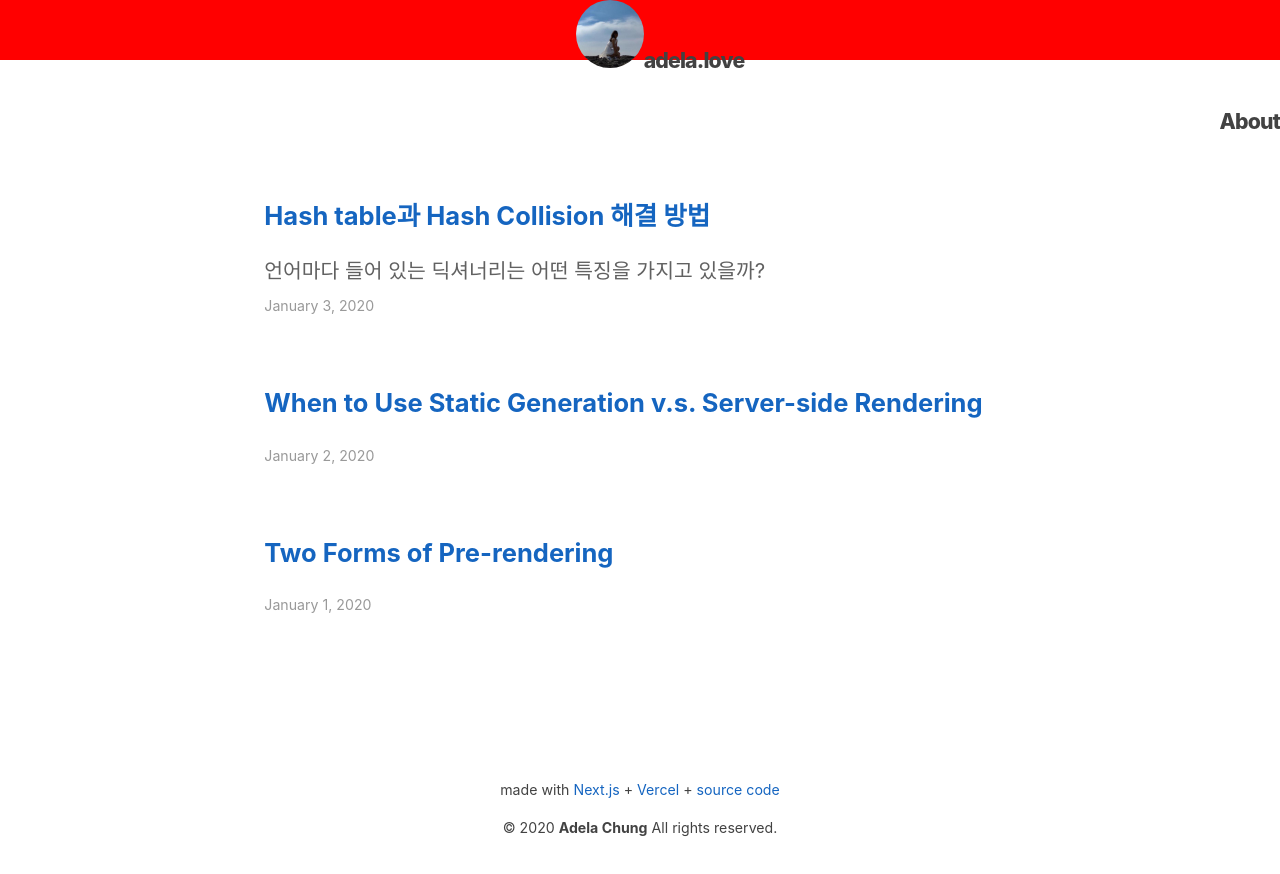
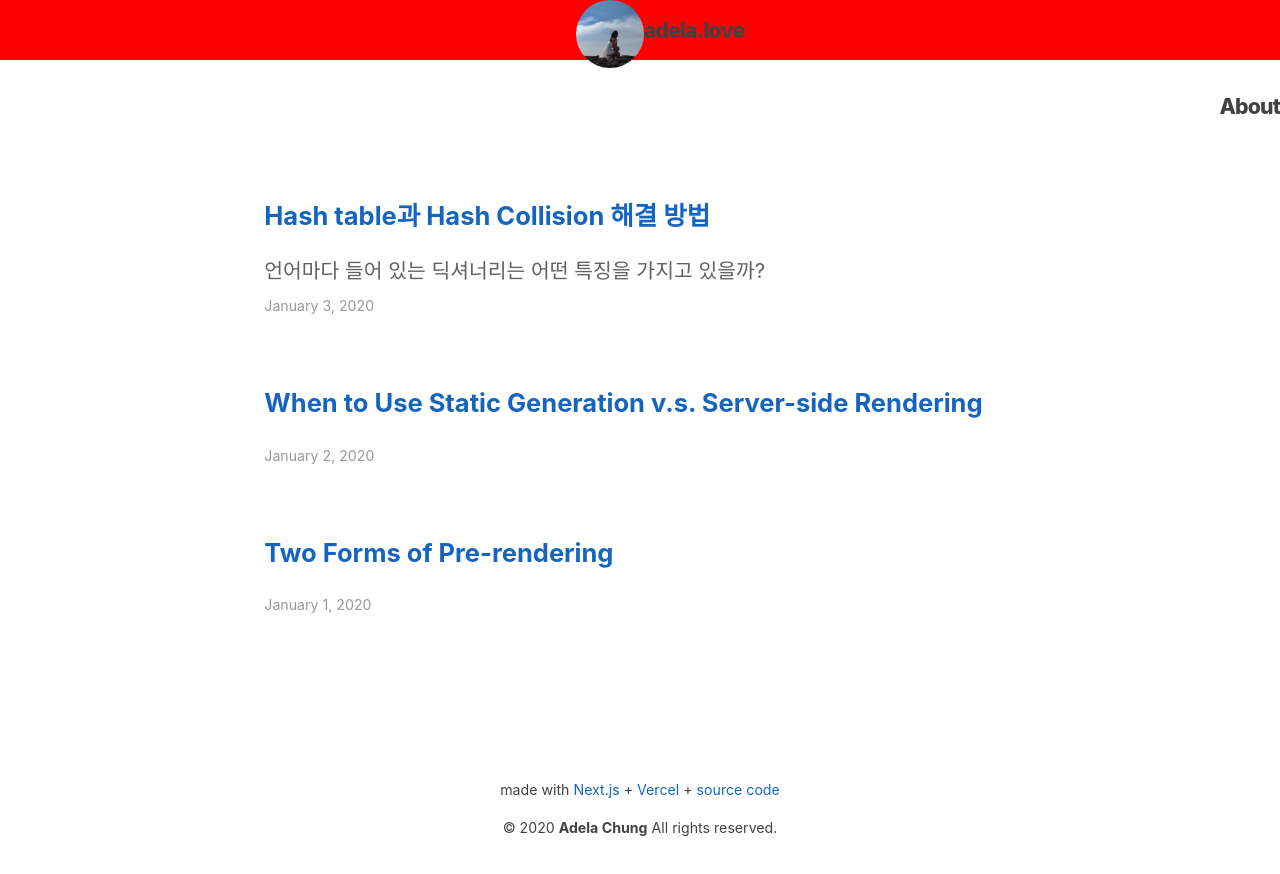
Before and after one commit to love-adela/adela.love, a Next.js app: page / in a window 1280 px wide. Shown: the top 874 px of the page. Built offline with nearby package versions, Linux system fonts and the light colour scheme; a web font is replaced by a local one.

Commit message:
a 태그 위치 조정

```diff
--- a/components/navbar.js
+++ b/components/navbar.js
@@ -9,10 +9,8 @@ export default function NavBar() {
       <nav className={styles.headerNavbar}>
         <Link href="/">
           <ul className={styles.headerLogo}>
-            <a>
-              <li><img src="/images/profile.jpg" className={`${styles.headerHomeImage} ${utilStyles.borderCircle}`} alt={name}/></li>
-              <li><h1 className={styles.headerHomeName}>{name}</h1></li>
-            </a>
+            <li><a><img src="/images/profile.jpg" className={`${styles.headerHomeImage} ${utilStyles.borderCircle}`} alt={name}/></a></li>
+            <li><a><h1 className={styles.headerHomeName}>{name}</h1></a></li>
           </ul>
           </Link>
           <Link href="/about">
```
